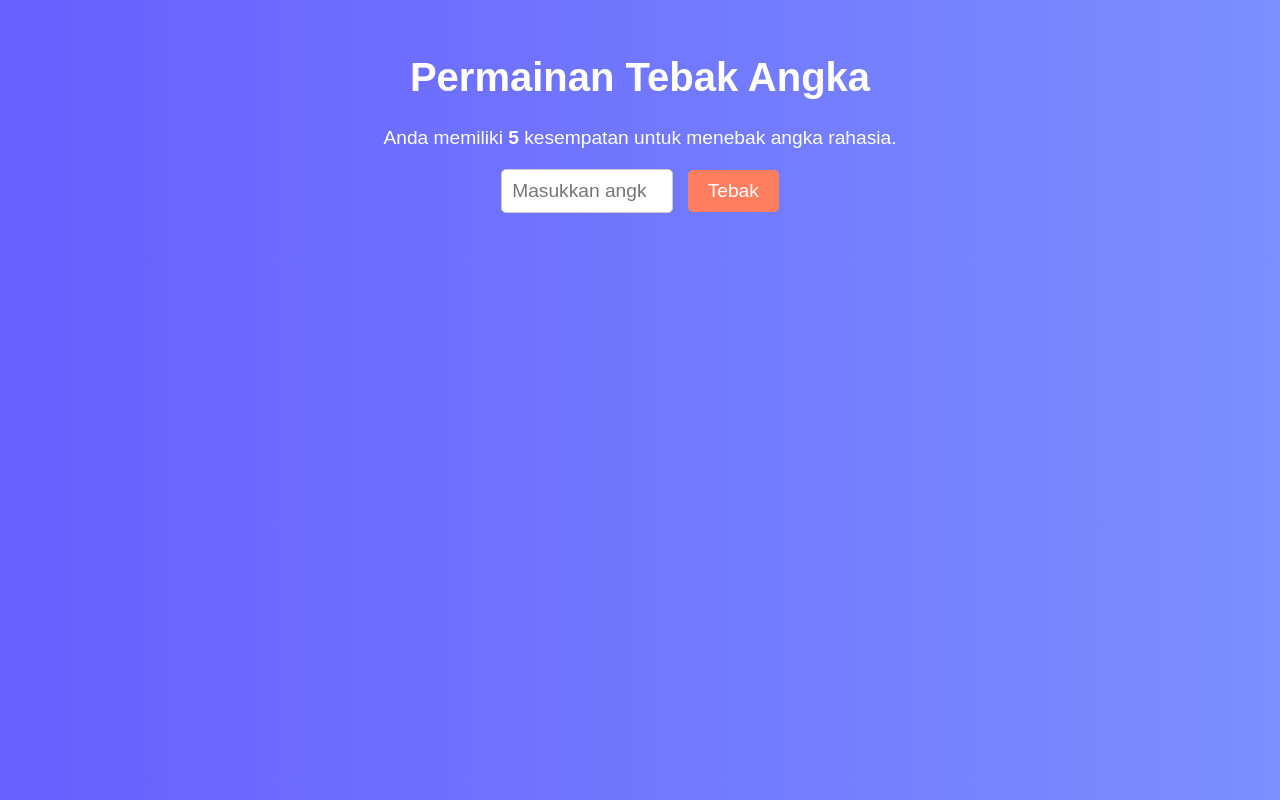
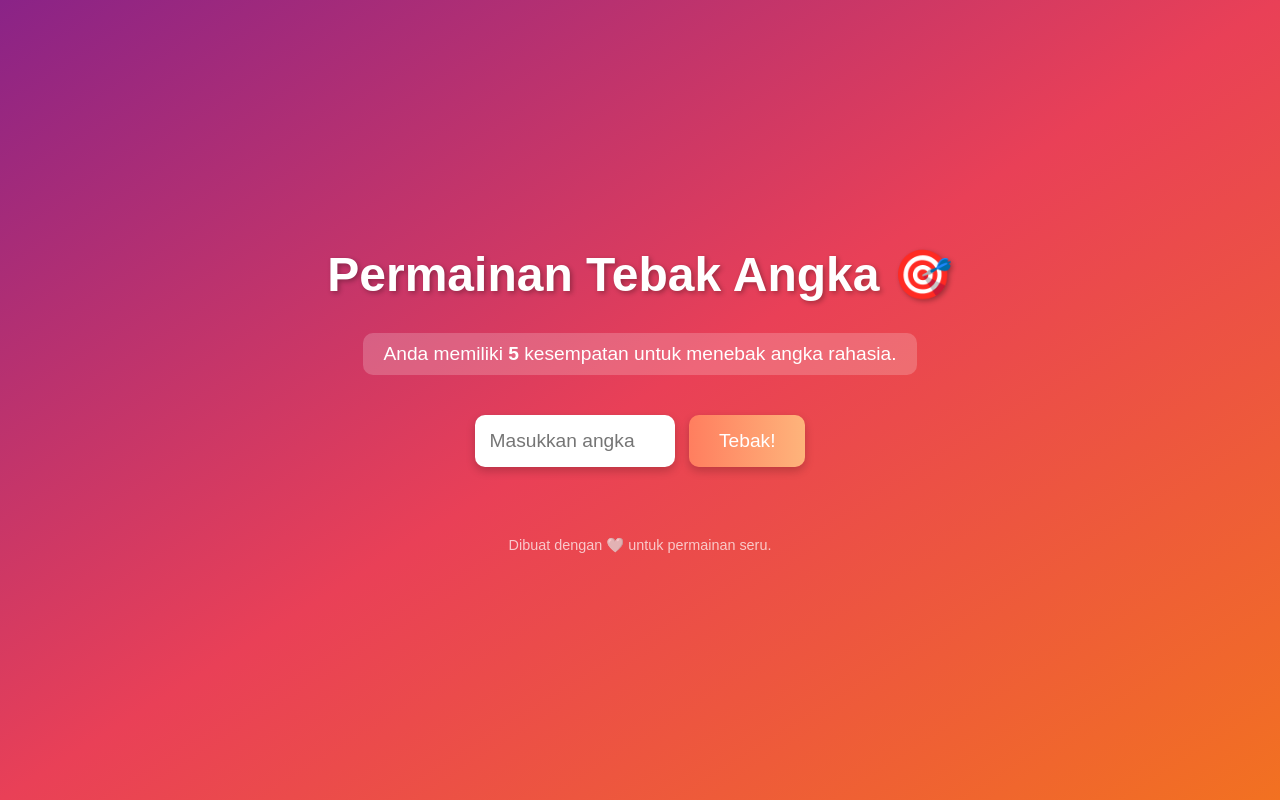
Before and after one commit to flufunic/flaskalpro, a Flask app: page / in a window 1280 px wide. Run offline with Flask 3, Linux system fonts and the light colour scheme.

Commit message:
Tampilan

```diff
--- a/templates/home.html
+++ b/templates/home.html
@@ -1,63 +1,109 @@
 <!DOCTYPE html>
 <html>
+
 <head>
     <title>Tebak Angka</title>
     <style>
+        * {
+            margin: 0;
+            padding: 0;
+            box-sizing: border-box;
+        }
+
+        html,
         body {
-            font-family: Arial, sans-serif;
-            background: linear-gradient(to right, #675fff, #7b8ffe);
+            height: 100%;
+            font-family: 'Poppins', sans-serif;
+        }
+
+        body {
+            background: linear-gradient(to bottom right, #8a2387, #e94057, #f27121);
             color: #ffffff;
             text-align: center;
-            padding: 20px;
+            display: flex;
+            flex-direction: column;
+            justify-content: center;
+            align-items: center;
+            min-height: 100vh;
         }
+
         h1 {
-            font-size: 2.5em;
-            color: #ffffff;
+            font-size: 3em;
+            font-weight: bold;
+            margin-bottom: 20px;
+            text-shadow: 2px 2px 5px rgba(0, 0, 0, 0.3);
         }
+
         p {
             font-size: 1.2em;
             margin: 10px 0;
+            background-color: rgba(255, 255, 255, 0.2);
+            padding: 10px 20px;
+            border-radius: 10px;
         }
+
         form {
-            margin: 20px 0;
+            margin: 30px 0;
         }
+
         input[type="number"] {
-            padding: 10px;
+            padding: 15px;
             font-size: 1.2em;
             margin-right: 10px;
-            border: 1px solid #ccc;
-            border-radius: 5px;
-            width: 150px;
+            border: none;
+            border-radius: 10px;
+            box-shadow: 0 4px 10px rgba(0, 0, 0, 0.2);
+            width: 200px;
+            outline: none;
         }
+
         button {
-            padding: 10px 20px;
+            padding: 15px 30px;
             font-size: 1.2em;
-            background-color: #ff7e5f;
+            background: linear-gradient(to right, #ff7e5f, #feb47b);
             color: white;
             border: none;
-            border-radius: 5px;
+            border-radius: 10px;
             cursor: pointer;
-            transition: background-color 0.3s;
+            transition: transform 0.2s, background 0.3s;
+            box-shadow: 0 4px 10px rgba(0, 0, 0, 0.2);
         }
+
         button:hover {
-            background-color: #feb47b;
+            background: linear-gradient(to right, #feb47b, #ff7e5f);
+            transform: scale(1.05);
         }
+
         .pesan {
             margin-top: 20px;
-            font-size: 1.2em;
-            color: #740703;
+            font-size: 1.3em;
+            background-color: rgba(0, 0, 0, 0.4);
+            padding: 15px 20px;
+            border-radius: 10px;
+            box-shadow: 0 4px 10px rgba(0, 0, 0, 0.2);
+        }
+
+        footer {
+            margin-top: 40px;
+            font-size: 0.9em;
+            color: rgba(255, 255, 255, 0.7);
         }
     </style>
 </head>
+
 <body>
-    <h1>Permainan Tebak Angka</h1>
+    <h1>Permainan Tebak Angka 🎯</h1>
     <p>Anda memiliki <strong>{{ kesempatan }}</strong> kesempatan untuk menebak angka rahasia.</p>
     <form action="/tebak" method="POST">
         <input type="number" name="tebakan" placeholder="Masukkan angka" required>
-        <button type="submit">Tebak</button>
+        <button type="submit">Tebak!</button>
     </form>
     {% if pesan %}
-        <div class="pesan">{{ pesan }}</div>
+    <div class="pesan">{{ pesan }}</div>
     {% endif %}
+    <footer>
+        Dibuat dengan 🤍 untuk permainan seru.
+    </footer>
 </body>
+
 </html>
```
Also changed, not shown: templates/game_over.html (+63 -21 lines), templates/menang.html (+83 -22 lines).
